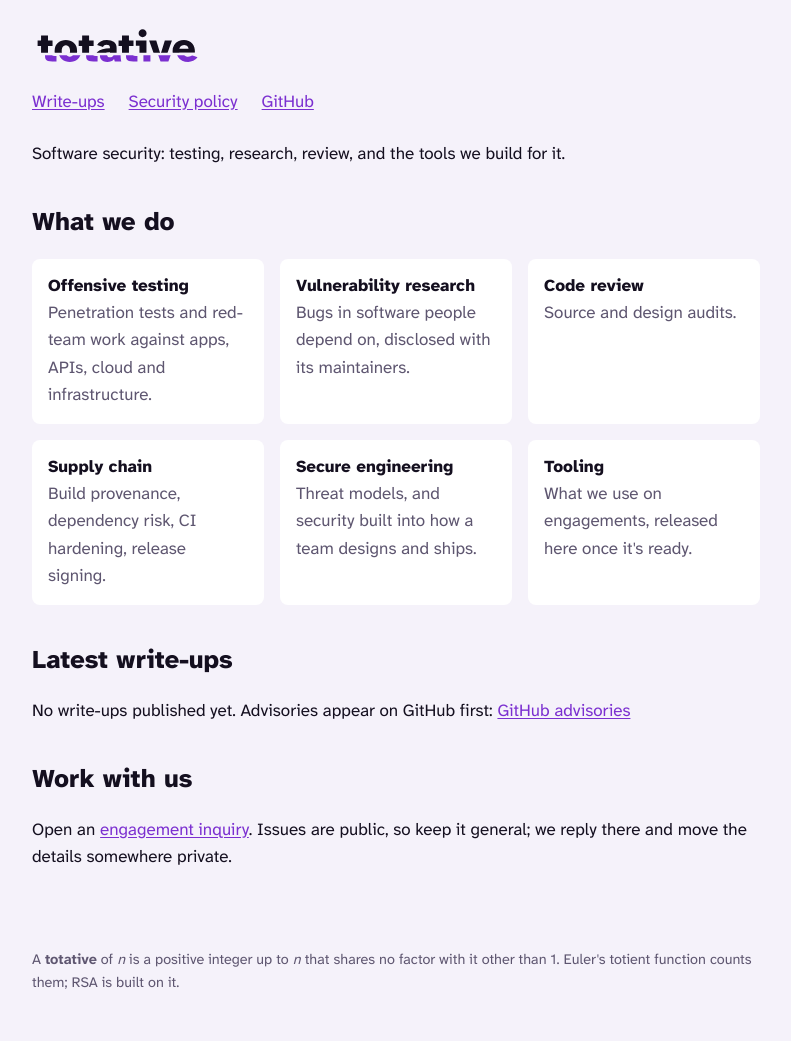
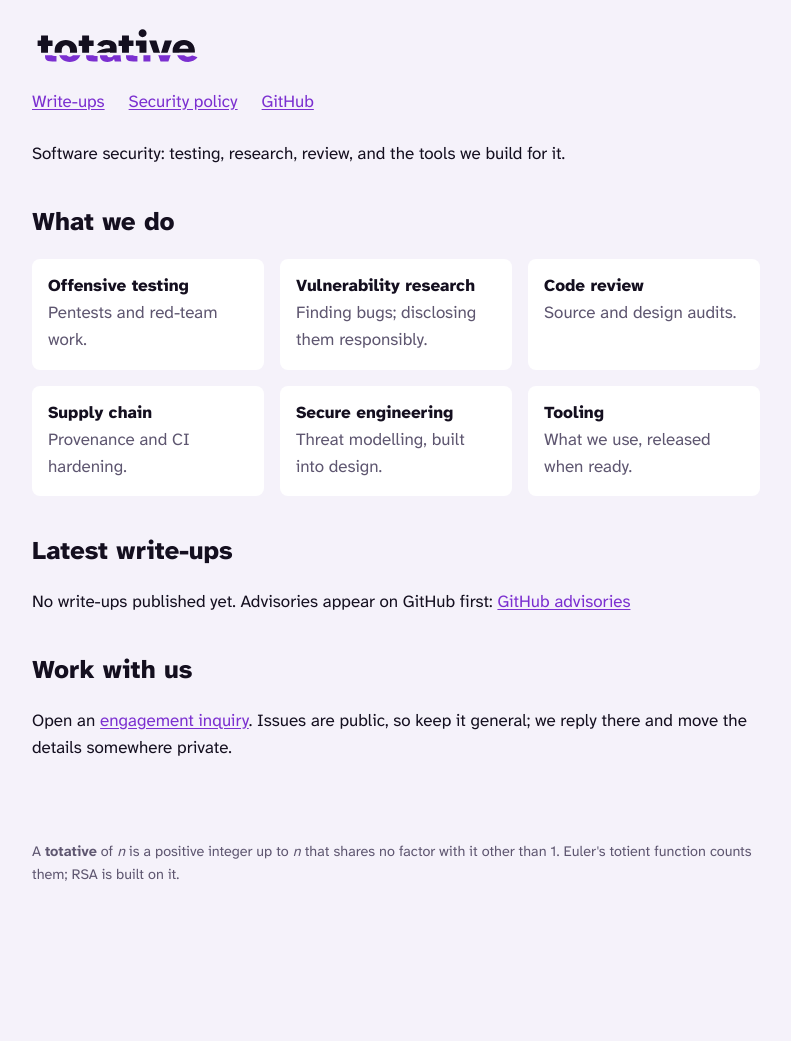
Before and after one commit to Totative/totative.github.io, a Jekyll site: the page built from index.html, in a window 1280 px wide. Shown: the whole page, without its empty margins (244-1035 px from the left). Built offline with Jekyll 4.4.1, drawn with Linux system fonts in a browser that asks for light colours; after the commit the page ends 932 px from its top, so only the background shows below that.

Commit message:
docs(site): shorten the work-area descriptions

```diff
--- a/index.html
+++ b/index.html
@@ -5,12 +5,12 @@ layout: default
 
 <h2>What we do</h2>
 <div class="grid">
-<div><h3>Offensive testing</h3><p>Penetration tests and red-team work against apps, APIs, cloud and infrastructure.</p></div>
-<div><h3>Vulnerability research</h3><p>Bugs in software people depend on, disclosed with its maintainers.</p></div>
+<div><h3>Offensive testing</h3><p>Pentests and red-team work.</p></div>
+<div><h3>Vulnerability research</h3><p>Finding bugs; disclosing them responsibly.</p></div>
 <div><h3>Code review</h3><p>Source and design audits.</p></div>
-<div><h3>Supply chain</h3><p>Build provenance, dependency risk, CI hardening, release signing.</p></div>
-<div><h3>Secure engineering</h3><p>Threat models, and security built into how a team designs and ships.</p></div>
-<div><h3>Tooling</h3><p>What we use on engagements, released here once it's ready.</p></div>
+<div><h3>Supply chain</h3><p>Provenance and CI hardening.</p></div>
+<div><h3>Secure engineering</h3><p>Threat modelling, built into design.</p></div>
+<div><h3>Tooling</h3><p>What we use, released when ready.</p></div>
 </div>
 
 <h2>Latest write-ups</h2>
```
